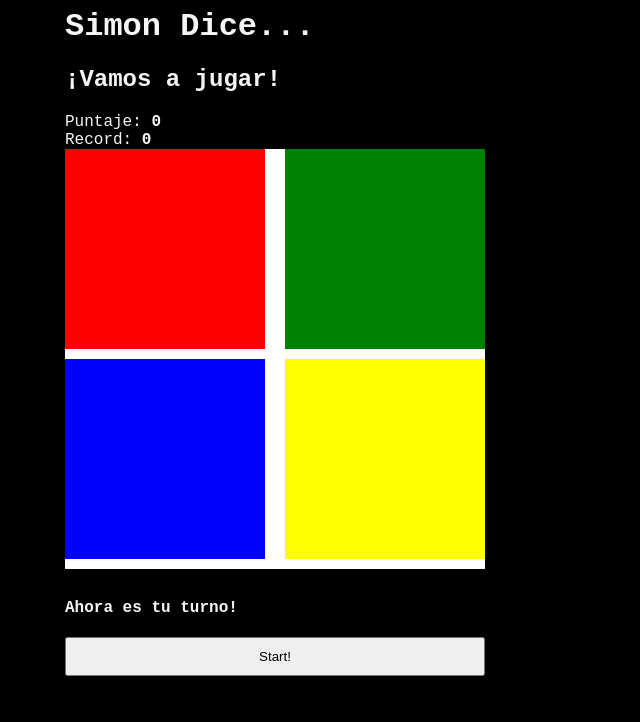
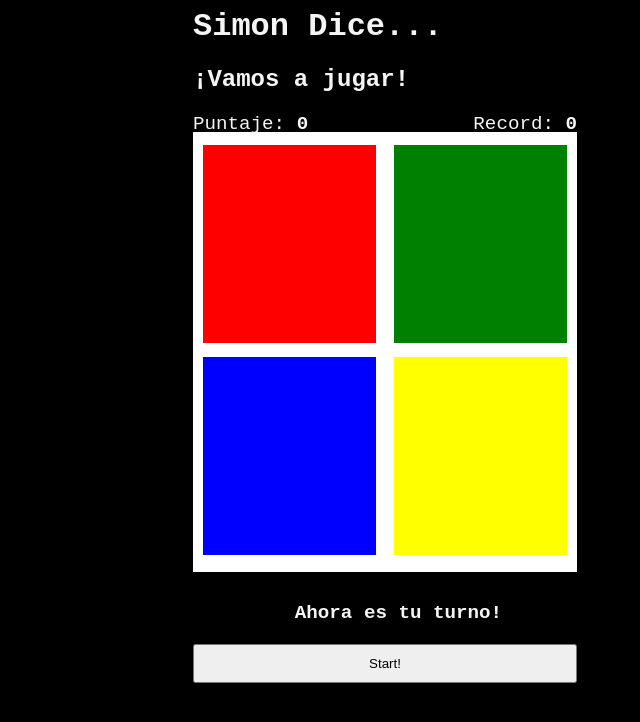
Before and after one commit to anarod13/simonDice, a plain HTML site: page index.html in a window 1280 px wide. Both pictures are taken after a click on the button "Start!". Shown: the whole page, without its empty margins (255-895 px from the left). Drawn offline with Linux system fonts and the light colour scheme.

Commit message:
mejoro funcion perder y mejoro css

```diff
--- a/css/styles.css
+++ b/css/styles.css
@@ -2,75 +2,104 @@ body {
     font-family: 'Courier New', Courier, monospace;
     background-color: black;
     color: whitesmoke;
-    margin-left: 25%;
-    margin-right: 25%;
+    margin-left: 35%;
+    margin-right: 35%;
+}
+
+.puntaje-acumulado {
+    float: left;
+    width: 45%;
+    font-size: 1.2em;
+}
+
+.puntaje-record {
+    float: right;
+    width: 45%;
+    text-align: right;
+    font-size: 1.2em;
 }
 
 #tablero {
     background-color: white;
     float: center;
-    width: 420px;
-    height: 420px;
+    width: 100%;
+    height: 440px;
+    margin-top: 10%;
 }
 
 .cuadro {
-    width: 200px;
-    height: 200px;
+    width: 45%;
+    height: 90%;
 }
 
 #fila-arriba {
     position: relative;
-    width: 420px;
-    height: 210px;
-    top: 0px;
+    width: 100%;
+    height: 50%;
+    top: 10px;
 }
 
 #fila-abajo {
     position: relative;
-    width: 420px;
-    height: 210px;
-    bottom: 10px;
+    width: 100%;
+    height: 50%;
 }
 
 #rojo {
     background-color: red;
     float: left;
-    margin: 0px 0px 0px 0px;
+    margin: 0px 0px 0px 10px;
 }
 
 #verde {
     background-color: green;
-    margin: 0px 0px 0px 10px;
+    margin: 0px 10px 0px 10px;
     float: right;
 }
 
 #azul {
     background-color: blue;
     float: left;
-    margin: 10px 0px 0px 0px;
+    margin: 5px 0px 0px 10px;
 }
 
 #amarillo {
     background-color: yellow;
     float: right;
-    margin: 10px 0px 0px 0px;
+    margin: 5px 10px 0px 0px;
 }
 
 .seleccionado {
-    width: 210px;
-    height: 210px;
+    width: 48%;
+    height: 95%;
     opacity: 0.5;
 }
 
 .turno {
     margin-top: 20px;
+    margin-left: 3.5%;
+    margin-right: 3.5%;
     padding-top: 10px;
     padding-bottom: 10px;
     width: 100%;
+    font-size: 1.2em;
+    text-align: center;
 }
 
 #start {
     margin-top: 10px;
     padding: 10px;
-    width: 420px;
+    width: 100%;
 }
+
+.end-game {
+    float: center;
+    border-style: solid;
+    border-width: 5px;
+    background-color: rgba(128, 128, 128, 0.541);
+    border-color: white;
+    font-size: 1.3em;
+    width: 90%;
+    padding-right: 10px;
+    text-align: center;
+}
--- a/index.html
+++ b/index.html
@@ -13,10 +13,10 @@
     </header>
 
     <div>
-        <div>Puntaje:
+        <div class="puntaje-acumulado">Puntaje:
             <strong id="puntaje">0</strong>
         </div>
-        <div>Record:
+        <div class="puntaje-record">Record:
             <strong id="record">0
                 </strong>
         </div>
@@ -39,7 +39,7 @@
         </div>
 
     </div>
-    <div class="turno"> <strong id="turno"></strong></div>
+    <div class="turno"> <strong id="turno">Toca Start! para empezar</strong></div>
     <div>
         <button id="start" name="start">Start!</button> </div>
 
--- a/js/jugadaMaquina.js
+++ b/js/jugadaMaquina.js
@@ -3,7 +3,7 @@ function juegaMaquina() {
     jugadaMaquina.push(color);
     jugadaMaquina.forEach(function(jugada, i) { mostrarColor(jugada, i) });
     jugadaPersona = [];
-    return setTimeout(actualizarTurno, (jugadaMaquina.length * 1500), "persona");
+    return setTimeout(actualizarTurno, (jugadaMaquina.length * 1500 - 500), "persona");
 }
 
 function colorAleatorio() {
--- a/js/jugadaPersona.js
+++ b/js/jugadaPersona.js
@@ -7,17 +7,16 @@ function juegaPersona(e) {
 
 function verificarJugada() {
     let enCurso = jugadaPersona.length - 1;
-    let jugadaCorrecta = (jugadaPersona[enCurso] === jugadaMaquina[enCurso]); // ver si es posile cambiar despu'es a lastIndex de jugadaPersona
-
+    let jugadaCorrecta = (jugadaPersona[enCurso] === jugadaMaquina[enCurso]);
     if (!jugadaCorrecta) {
         return perder();
     }
     if (jugadaPersona.length === jugadaMaquina.length) {
-        puntaje = jugadaPersona.length;
+        let puntaje = jugadaPersona.length;
         $puntaje.innerText = puntaje;
-        chequearRecord(puntaje);
         actualizarTurno("maquina");
         setTimeout(juegaMaquina, 2000);
         return;
     }
+    return;
 }
--- a/js/main.js
+++ b/js/main.js
@@ -2,7 +2,6 @@ const $colores = document.querySelectorAll(".cuadro");
 let jugadaMaquina = [];
 let jugadaPersona = [];
 let $puntaje = document.querySelector("#puntaje");
-let puntaje;
 
 
 function mostrarColor(color, i) {
@@ -26,27 +25,28 @@ function actualizarTurno(aJugador) {
     let turno = document.querySelector("#turno");
     if (aJugador === "persona") {
         habilitarJugador();
-        return setTimeout(function() { turno.innerText = "Ahora es tu turno!"; }, -300);
+        return turno.innerText = "Ahora es tu turno!";
     }
     if (aJugador === "maquina") {
         bloquearJugador();
         return setTimeout(function() { turno.innerText = "Ahora juega la máquina"; }, 800)
     }
     if (aJugador === "perdiste") {
-        bloquearJugador();
+
         return turno.innerText = "¡Perdiste! Toca start para empezar de vuelta";
     }
     if (aJugador === "record") {
-        return turno.innerText = "¡Marcaste un nuevo record!";
+        return turno.innerText = "¡Marcaste un nuevo record! Toca start para empezar de vuelta";
     }
 }
 
-function chequearRecord(puntaje) {
+function chequearRecord() {
     const $record = document.querySelector("#record");
+    let puntaje = Number($puntaje.innerText)
     let record = Number($record.innerText);
     if (puntaje > record) {
-        return $record.innerText = puntaje;
-
+        $record.innerText = puntaje;
+        return true;
     }
-    return;
+    return false;
 }
--- a/js/manejoRonda.js
+++ b/js/manejoRonda.js
@@ -7,13 +7,23 @@ function iniciarRonda() {
 }
 
 function perder() {
-    actualizarTurno("perdiste");
+    if (chequearRecord()) {
+        actualizarTurno("record")
+    } else {
+        actualizarTurno("perdiste");
+    }
+
+    let turno = document.querySelector(".turno");
+    turno.classList.add("end-game");
+    bloquearJugador();
     return document.querySelector("#start").addEventListener('click', iniciarRonda, true);
 }
 
 function reiniciar() {
     jugadaMaquina = [];
     $puntaje.innerText = 0;
+    let turno = document.querySelector(".turno");
+    turno.classList.remove("end-game");
     bloquearBotontStart();
 }
 
```
